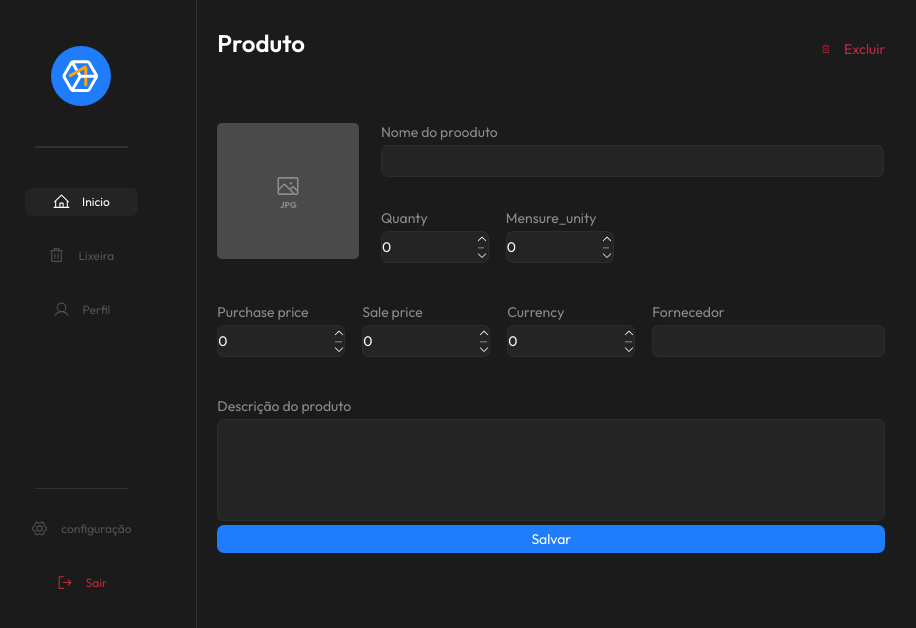
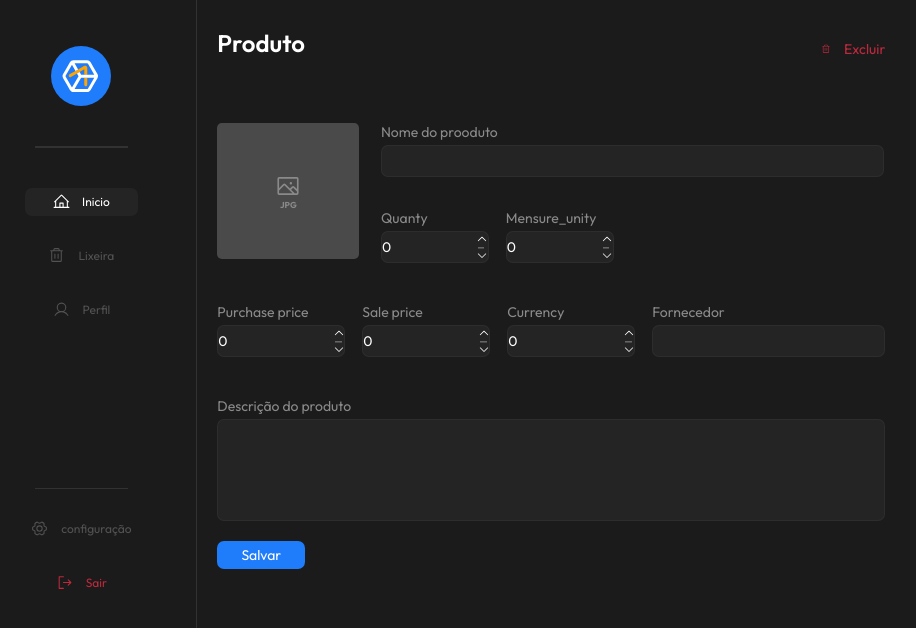
Before and after one commit to yeaaah-dev/yeah-stock, a React (Vite) app: page /registration in a window 1280 px wide. Shown: the top 628 px of the page, without its empty margins (33-949 px from the left). Built offline with nearby package versions, Linux system fonts and the light colour scheme.

Commit message:
style: change size of button Salvar

```diff
--- a/src/pages/registrationScreen/RegistrationScreen.module.css
+++ b/src/pages/registrationScreen/RegistrationScreen.module.css
@@ -143,7 +143,8 @@
   resize: none;
 }
 
-button-save-style .Button {
+.container-button-submit {
+  margin-top: 1rem;
   width: 5.5rem;
   height: 1.75rem;
 }
```
